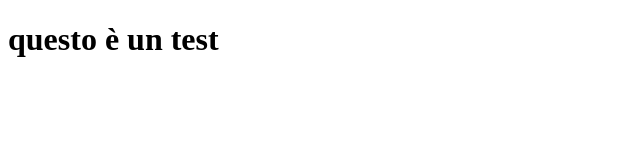
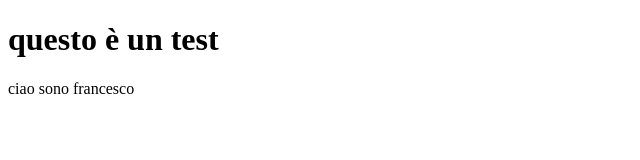
Before and after one commit to AlessandroSottosanti/gruppo-test-5, a plain HTML site: page index.html in a window 1280 px wide. Shown: the whole page, without its empty margins (0-640 px from the left). Drawn offline with Linux system fonts and the light colour scheme.

Commit message:
feat:branch francesco

```diff
--- a/index.html
+++ b/index.html
@@ -9,6 +9,7 @@
 
 <main>
     <h1>questo è un test</h1>
+    <p>ciao sono francesco</p>
 </main>
 
 </body>
```
